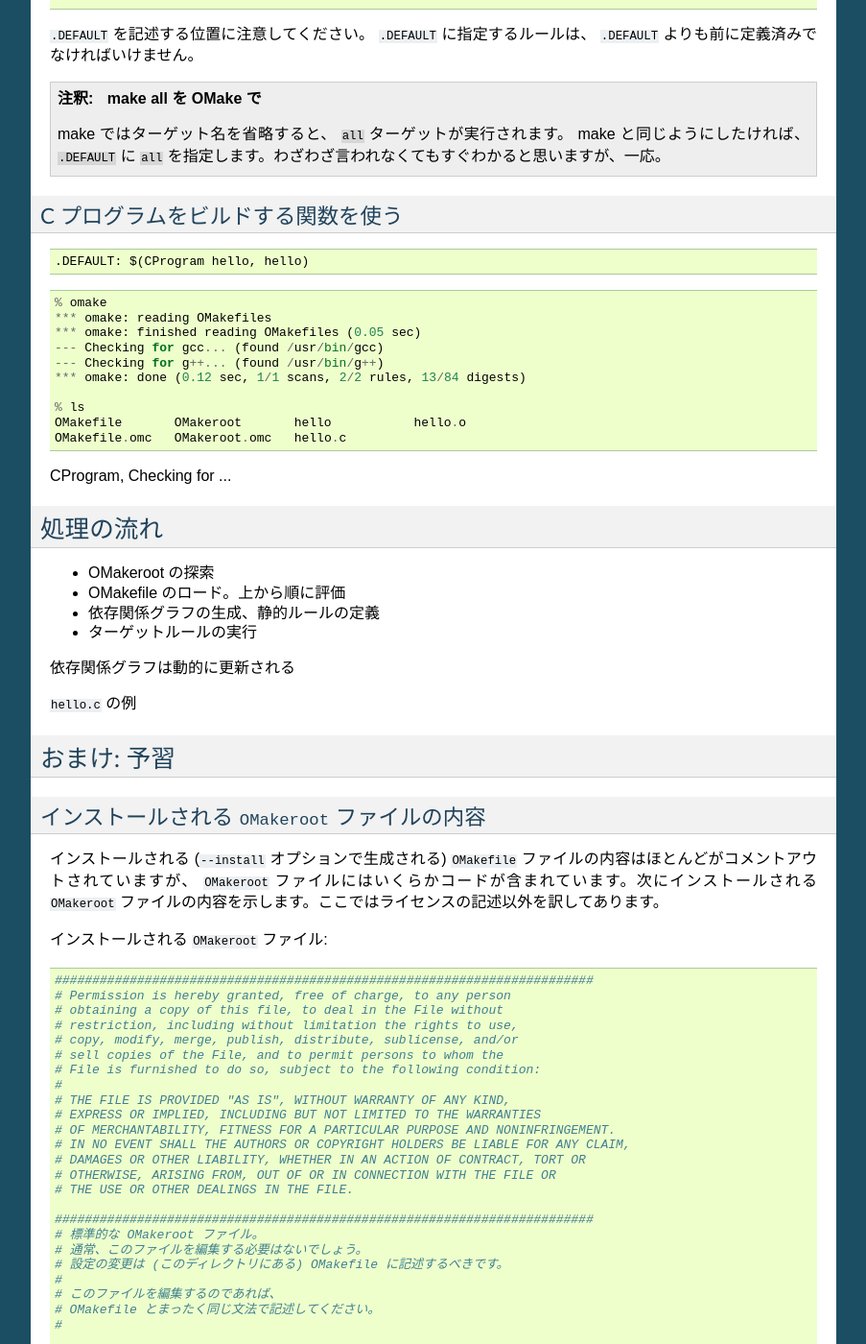
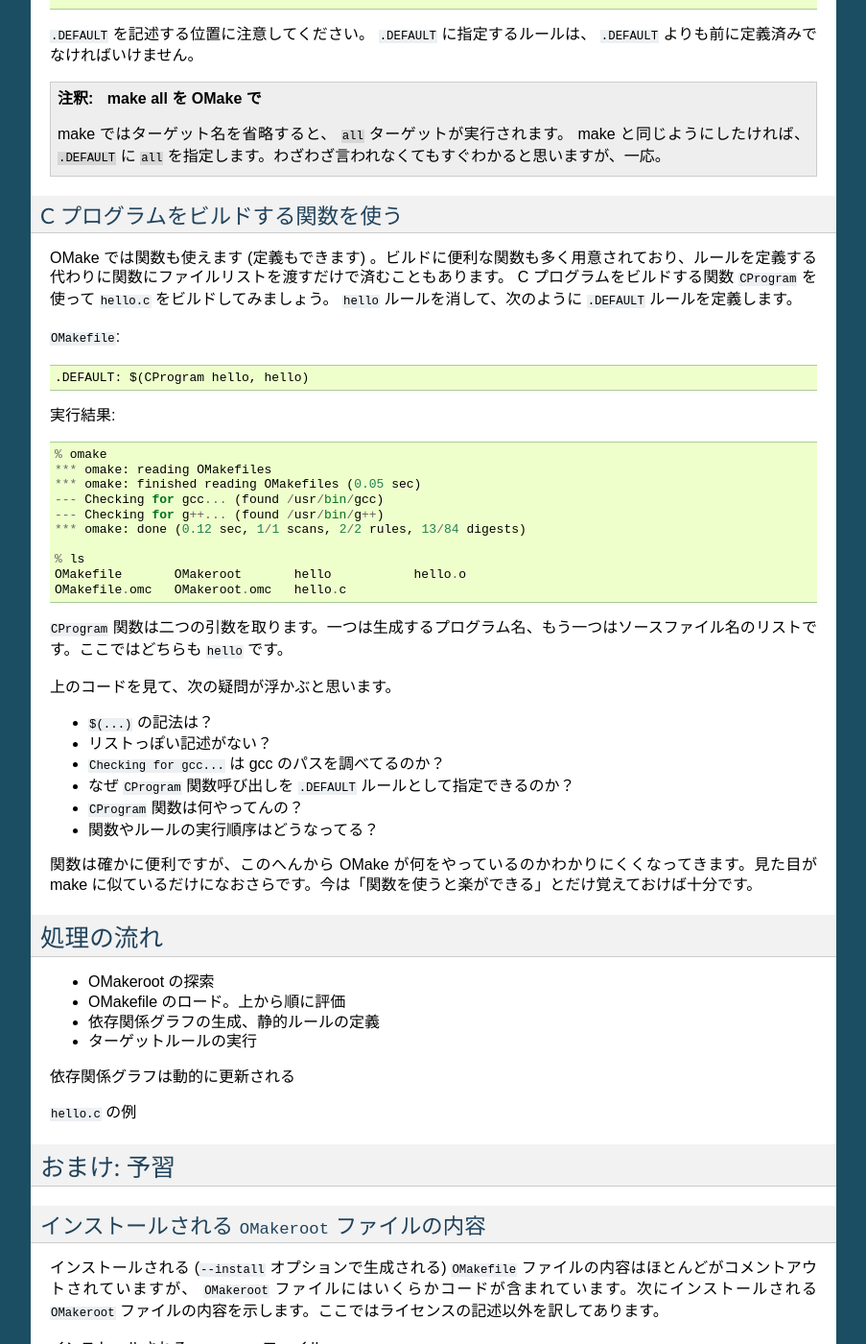
Before and after one commit to szktty/omakebook-jp, a Sphinx documentation site: the page built from source/first_step.rst, in a window 1280 px wide and 1400 px high, scrolled down 5794 px. Shown: the whole window at 96% size, without its empty margins (198-1101 px from the left). Built offline with Sphinx 7.4.7, drawn with Linux system fonts in a browser that asks for light colours.

Commit message:
CProgram について記述

```diff
--- a/source/first_step.rst
+++ b/source/first_step.rst
@@ -289,14 +289,16 @@
 C プログラムをビルドする関数を使う
 ----------------------------------
 
+OMake では関数も使えます (定義もできます) 。ビルドに便利な関数も多く用意されており、ルールを定義する代わりに関数にファイルリストを渡すだけで済むこともあります。 C プログラムをビルドする関数 ``CProgram`` を使って ``hello.c`` をビルドしてみましょう。 ``hello`` ルールを消して、次のように ``.DEFAULT`` ルールを定義します。
+
 .. index:: CProgram()
 
-::
+``OMakefile``::
 
  .DEFAULT: $(CProgram hello, hello)
 
 
-::
+実行結果::
 
  % omake
  *** omake: reading OMakefiles
@@ -309,10 +311,18 @@
  OMakefile       OMakeroot       hello           hello.o
  OMakefile.omc   OMakeroot.omc   hello.c
 
+``CProgram`` 関数は二つの引数を取ります。一つは生成するプログラム名、もう一つはソースファイル名のリストです。ここではどちらも ``hello`` です。
 
-CProgram, Checking for ...
+上のコードを見て、次の疑問が浮かぶと思います。
 
+* ``$(...)`` の記法は？
+* リストっぽい記述がない？
+* ``Checking for gcc...`` は gcc のパスを調べてるのか？
+* なぜ ``CProgram`` 関数呼び出しを ``.DEFAULT`` ルールとして指定できるのか？
+* ``CProgram`` 関数は何やってんの？
+* 関数やルールの実行順序はどうなってる？
 
+関数は確かに便利ですが、このへんから OMake が何をやっているのかわかりにくくなってきます。見た目が make に似ているだけになおさらです。今は「関数を使うと楽ができる」とだけ覚えておけば十分です。
 
 
 処理の流れ
```
